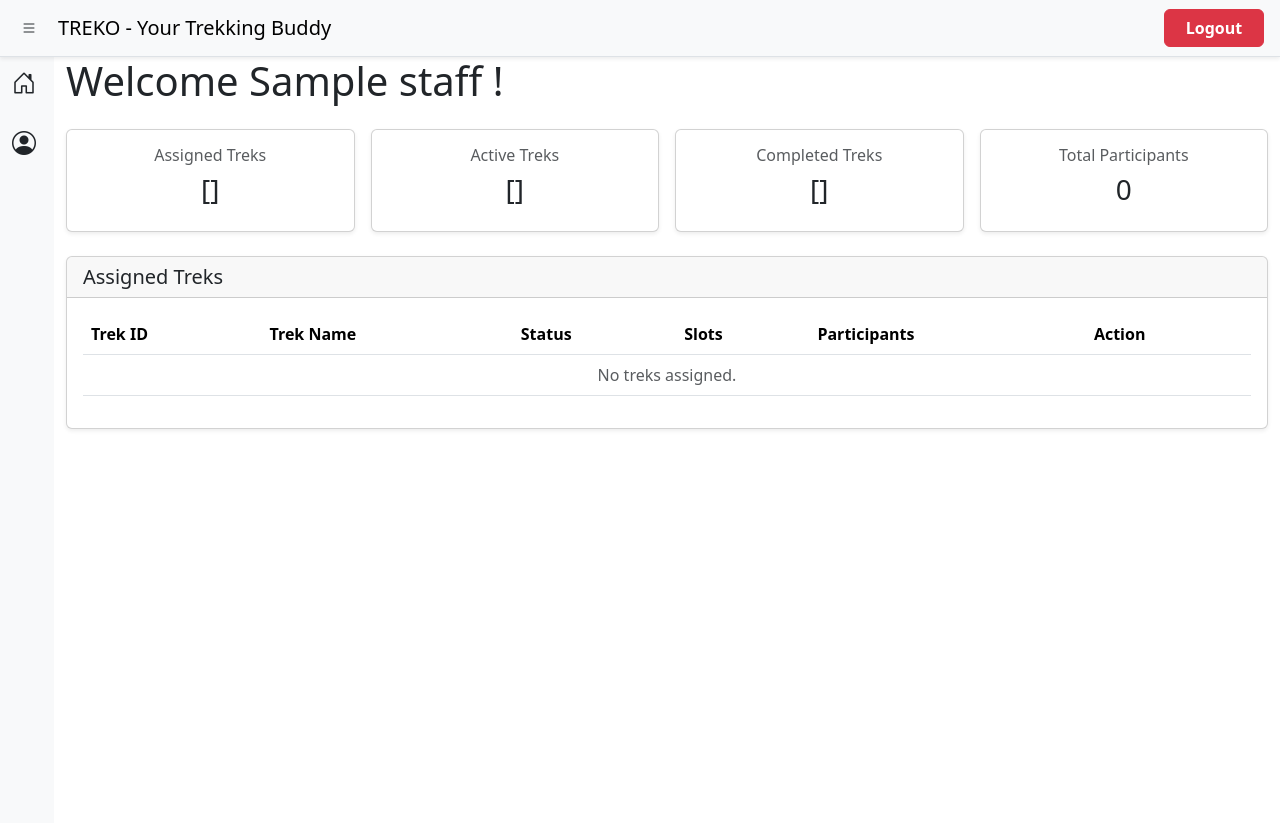
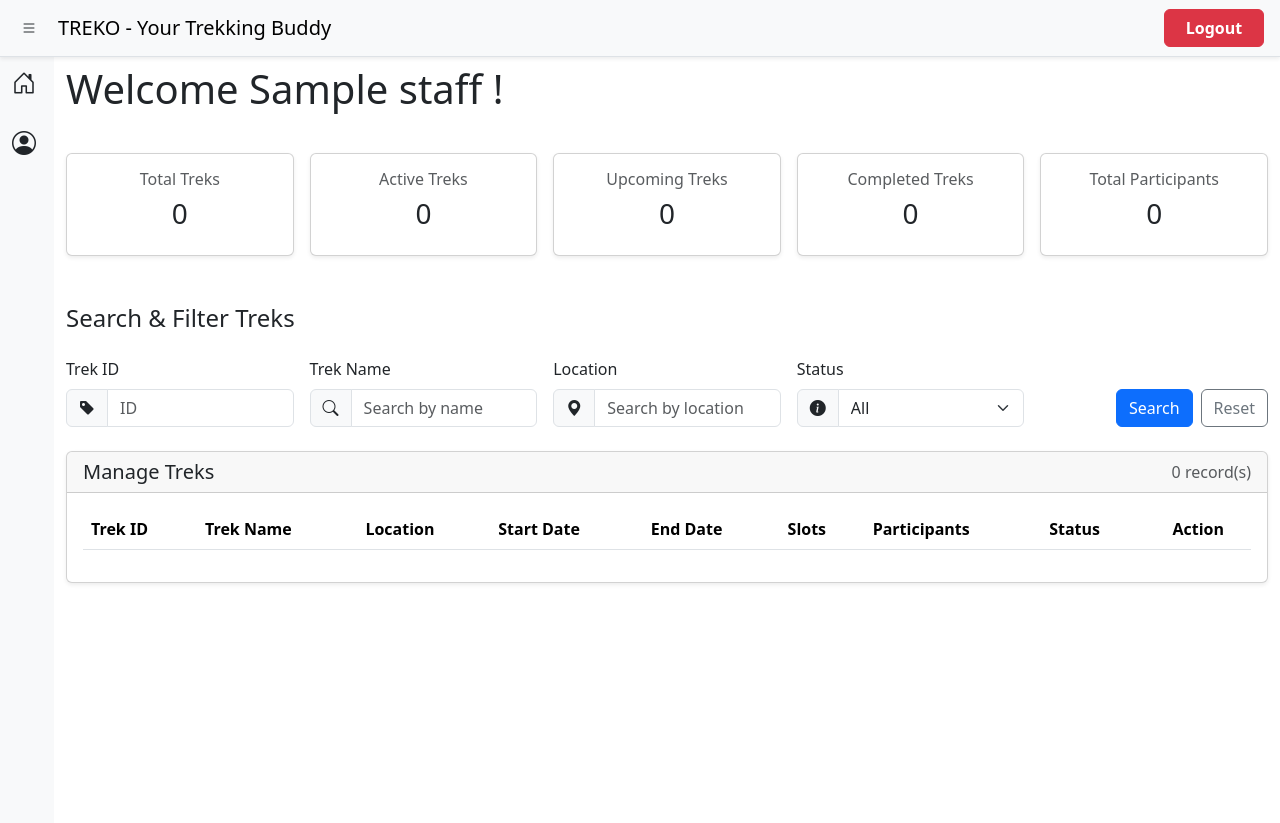
Before and after one commit to vini-cyberpunk/trekking-management-system_23f3002456, a Flask app: page /staff/dashboard in a window 1280 px wide. Shown: the top 823 px of the page. Run offline with Flask 3, Linux system fonts and the light colour scheme; a user stored in the database is signed in; tables that the repository leaves empty hold one stand-in row (values such as "Sample post"); lists and menus that the app fills with data are empty; parts of the project's set-up code (start-up, migrations or seed data) failed here and were passed over.

Commit message:
staff page done

```diff
--- a/app/routes/staff.py
+++ b/app/routes/staff.py
@@ -16,15 +16,18 @@ def dashboard():
 
 	staff = Staff.query.filter_by(login_id=login_id).first()
 
-	assigned_treks = staff.assigned_trek.all()
+	total_treks = staff.assigned_trek.all()
 
 	completed_treks = staff.assigned_trek.filter_by(status="completed").all()
 
-	upcoming_treks = staff.assigned_trek.filter( Trek.start_date > date.today() ).all()
+	upcoming_treks = staff.assigned_trek.filter(
+		Trek.start_date > date.today(),
+		Trek.status != "completed"
+	).all()
 
 	active_treks = staff.assigned_trek.filter(
 		Trek.start_date <= date.today(),
-		Trek.end_date >= date.today()
+		Trek.end_date >= date.today(),
 	).all()
 
 	total_participants = sum(
@@ -32,14 +35,53 @@ def dashboard():
 		for trek in staff.assigned_trek.all()
 	)
 
+	trek_id = request.args.get('trek_id', type=int)
+	trek_name = request.args.get('trek_name', '').strip()
+	trek_location = request.args.get('trek_location', '').strip()
+	status = request.args.get('status')
+
+	current_filter = request.args.get('filter', '')
+
+	if current_filter == "total":
+		treks = total_treks
+
+	elif current_filter == "active":
+		treks = active_treks
+
+	elif current_filter == "upcoming":
+		treks = upcoming_treks
+
+	elif current_filter == "completed":
+		treks = completed_treks
+
+	else:
+
+		query = staff.assigned_trek
+
+		if trek_id:
+			query = query.filter_by(trek_id=trek_id)
+
+		if trek_name:
+			query = query.filter(Trek.trek_name.ilike(f"%{trek_name}%"))
+
+		if trek_location:
+			query = query.filter(Trek.location.ilike(f"%{trek_location}%"))
+
+		if status:
+			query = query.filter_by(status=status)
+
+		treks = query.all()
+
 	return render_template(
 		'staff/dashboard.html',
 		staff = staff,
-		assigned_treks = assigned_treks,
+		total_treks = total_treks,
 		completed_treks = completed_treks,
 		upcoming_treks = upcoming_treks,
 		active_treks = active_treks,
-		total_participants = total_participants
+		total_participants = total_participants,
+
+		treks = treks
 	)
 
 
@@ -98,15 +140,24 @@ def participants(trek_id):
 	)
 
 
-@staff.route('/profile', methods=["GET"])
+@staff.route('/profile', methods=["GET", "POST"])
 @login_required
 def profile():
 
 	login_id = current_user.login_id
 
-	from app.models import Staff
+	staff = Staff.query.filter_by(login_id=login_id).first()
 
-	staff = Staff.query.filter_by(login_id=login_id).first()
+	if request.method=="POST":
+		staff_name = request.form.get('staff_name', '').strip()
+		staff_contact = request.form.get('staff_contact', '').strip()
+
+		staff.staff_name = staff_name
+		staff.staff_contact = staff_contact
+
+		db.session.commit()
+
+		return redirect(url_for('staff.profile'))
 
 	return render_template(
 		'staff/profile.html',
--- a/app/templates/staff/dashboard.html
+++ b/app/templates/staff/dashboard.html
@@ -8,29 +8,35 @@ Dashboard
 {% block main_content %}
 
 
-<h1 class="text-left"> Welcome {{ staff.staff_name }} ! </h1>
+<h1 class="text-left mt-2"> Welcome {{ staff.staff_name }} ! </h1>
 
 
-<div class="row g-3 mt-2">
+<div class="row row-cols-lg-5 row-cols-md-3 row-cols-2 g-3 d-flex justify-content-center mt-4">
 
-    <div class="col-md-3">
+	<div class="col">
+
+		<a class="text-decoration-none text-reset" href="?filter=total">
 
 		    <div class="card shadow-sm">
 
 		        <div class="card-body d-flex flex-column align-items-center">
 
-                <h6 class="text-muted"> Assigned Treks </h6>
+		            <h6 class="text-muted"> Total Treks </h6>
 
-                <h3> {{ assigned_treks }} </h3>
+		            <h3>{{ total_treks|length }}</h3>
 
 		        </div>
 
 		    </div>
 
+		</a>
+
     </div>
 
 
-    <div class="col-md-3">
+    <div class="col">
+
+    	<a class="text-decoration-none text-reset" href="?filter=active">
 
 		    <div class="card shadow-sm">
 
@@ -38,16 +44,39 @@ Dashboard
 
 		            <h6 class="text-muted"> Active Treks </h6>
 
-                <h3> {{ active_treks }} </h3>
+		            <h3>{{ active_treks|length }}</h3>
 
 		        </div>
 
 		    </div>
 
+		</a>
+
     </div>
 
+	<div class="col">
 
-    <div class="col-md-3">
+		<a class="text-decoration-none text-reset" href="?filter=upcoming">
+
+		    <div class="card shadow-sm">
+
+		        <div class="card-body d-flex flex-column align-items-center">
+
+		            <h6 class="text-muted"> Upcoming Treks </h6>
+
+		            <h3>{{ upcoming_treks|length }}</h3>
+
+		        </div>
+
+		    </div>
+
+		</a>
+
+    </div>
+
+	<div class="col">
+
+		<a class="text-decoration-none text-reset" href="?filter=completed">
 
 		    <div class="card shadow-sm">
 
@@ -55,16 +84,18 @@ Dashboard
 
 		            <h6 class="text-muted"> Completed Treks </h6>
 
-                <h3> {{ completed_treks }} </h3>
+		            <h3>{{ completed_treks|length }}</h3>
 
 		        </div>
 
 		    </div>
 
+		</a>
+
     </div>
 
 
-    <div class="col-md-3">
+    <div class="col">
 
         <div class="card shadow-sm">
 
@@ -72,7 +103,7 @@ Dashboard
 
                 <h6 class="text-muted"> Total Participants </h6>
 
-                <h3> {{ total_participants }} </h3>
+                <h3>{{ total_participants }}</h3>
 
             </div>
 
@@ -83,248 +114,249 @@ Dashboard
 </div>
 
 
+<h4 class="mt-5"> Search & Filter Treks </h4>
+
+<form method="GET" action="{{ url_for('staff.dashboard') }}">
+
+	<div class="row row-cols-lg-5 row-cols-md-2 row-cols-1 mt-2 g-3 align-items-end">
+
+		<div class="col">
+			<label class="form-label">Trek ID</label>
+
+			<div class="input-group">
+
+				<span class="input-group-text">
+					<i class="bi bi-tag-fill"></i>
+				</span>
+
+				<input
+					type="number"
+					class="form-control"
+					name="trek_id"
+					value="{{ request.args.get('trek_id', '') }}"
+					placeholder="ID">
+
+			</div>
+
+		</div>
+
+		<div class="col">
+			<label class="form-label">Trek Name</label>
+
+			<div class="input-group">
+				<span class="input-group-text">
+					<i class="bi bi-search"></i>
+				</span>
+
+				<input
+					type="text"
+					class="form-control"
+					name="trek_name"
+					value="{{ request.args.get('trek_name', '') }}"
+					placeholder="Search by name">
+			</div>
+		</div>
+
+		<div class="col">
+			<label class="form-label">Location</label>
+
+			<div class="input-group">
+
+				<span class="input-group-text">
+					<i class="bi bi-geo-alt-fill"></i>
+				</span>
+
+				<input
+					type="text"
+					class="form-control"
+					name="trek_location"
+					value="{{ request.args.get('trek_location', '') }}"
+					placeholder="Search by location">
+
+			</div>
+
+		</div>
+
+		<div class="col">
+
+			<label class="form-label">Status</label>
+
+			<div class="input-group">
+
+				<span class="input-group-text">
+					<i class="bi bi-info-circle-fill"></i>
+				</span>
+
+				<select class="form-select" name="status">
+					<option value="" {% if request.args.get('status', '') == '' %} selected {% endif %} >All</option>
+					<option value="pending" {% if request.args.get('status', '') == 'pending' %} selected {% endif %} >Pending</option>
+					<option value="approved" {% if request.args.get('status', '') == 'approved' %} selected {% endif %} >Approved</option>
+					<option value="open" {% if request.args.get('status', '') == 'open' %} selected {% endif %} >Open</option>
+					<option value="closed" {% if request.args.get('status', '') == 'closed' %} selected {% endif %} >Closed</option>
+					<option value="completed" {% if request.args.get('status', '') == 'completed' %} selected {% endif %} >Completed</option>
+				</select>
+
+			</div>
+
+		</div>
+
+		<div class="col ms-auto d-flex gap-2 justify-content-end">
+
+				<button type="submit" class="btn btn-primary">
+					Search
+				</button>
+
+				<a class="btn btn-outline-secondary" href="{{ url_for('staff.dashboard') }}">
+					Reset
+				</a>
+
+		</div>
+
+	</div>
+
+</form>
+
+
 <div class="row mt-4">
 
-
-    <div class="col-12">
-
+    <div class="col">
 
         <div class="card shadow-sm">
 
+            <div class="card-header d-flex">
 
-            <div class="card-header">
+                <h5 class="mb-0"> Manage Treks </h5>
 
-
-                <h5 class="mb-0">
-
-                    Assigned Treks
-
-                </h5>
-
+                <div class="text-muted ms-auto"> {{ treks|length }} record(s) </div>
 
             </div>
 
-
-
-            <div class="card-body">
-
-
-                <div class="table-responsive">
-
+            <div class="card-body table-responsive">
 
                 <table class="table table-hover align-middle">
 
-
                     <thead>
-
 
                         <tr>
 
+							<th scope="col"> Trek ID </th>
 
-                                <th>
+                            <th scope="col"> Trek Name </th>
 
-                                    Trek ID
+                            <th scope="col"> Location </th>
 
-                                </th>
+                            <th scope="col"> Start Date </th>
 
+							<th scope="col"> End Date </th>
 
-                                <th>
+                            <th scope="col"> Slots </th>
 
-                                    Trek Name
+                            <th scope="col"> Participants </th>
 
-                                </th>
+                            <th scope="col"> Status </th>
 
-
-                                <th>
-
-                                    Status
-
-                                </th>
-
-
-                                <th>
-
-                                    Slots
-
-                                </th>
-
-
-                                <th>
-
-                                    Participants
-
-                                </th>
-
-
-                                <th>
-
-                                    Action
-
-                                </th>
-
+                            <th scope="col" class="text-center"> Action </th>
 
                         </tr>
 
-
                     </thead>
-
-
 
                     <tbody>
 
-
-                            {% for trek in assigned_treks %}
-
+                    	{% for trek in treks %}
 
                         <tr>
 
+                        	<td> {{ trek.trek_id }} </td>
+
+                            <td> {{ trek.trek_name }} </td>
+
+                            <td> {{ trek.trek_location }} </td>
+
+                            <td> {{ trek.start_date }} </td>
+
+                            <td> {{ trek.end_date }} </td>
+
+                            <td> {{ trek.available_slots }} </td>
+
+                            <td> {{ trek.bookings.count() }} </td>
 
                             <td>
 
-                                    {{ trek.trek_id }}
-
-                                </td>
-
-
-
-                                <td>
-
-                                    {{ trek.trek_name }}
-
-                                </td>
-
-
-
-                                <td>
-
-
 								<span class="badge
 
-                                    {% if trek.status=='open' %}
+									{% if trek.status == "approved" %}
+
+									text-bg-info
+
+									{% elif trek.status == "open" %}
 
 									text-bg-success
 
-
-                                    {% elif trek.status=='closed' %}
+									{% elif trek.status == "closed" %}
 
 									text-bg-danger
 
+									{% elif trek.status == "started" %}
 
-                                    {% elif trek.status=='completed' %}
+									text-bg-primary
+
+									{% elif trek.status == "completed" %}
 
 									text-bg-secondary
-
-
-                                    {% else %}
-
-                                        text-bg-warning
-
 
 									{% endif %}
 
 								">
 
-
-                                        {{ trek.status.title() }}
-
+									{{ trek.status|title }}
 
 								</span>
 
+                            </td>
+
+                            <td>
+
+		                        <div class="d-flex justify-content-center gap-2">
+
+				                    <form method="GET" action="{{ url_for('staff.manage_trek', trek_id=trek.trek_id) }}">
+
+				                        <button class="btn btn-sm btn-outline-primary">
+				                        	Edit
+				                        </button>
+
+				                        <input type="hidden" name="next" value="{{ url_for('staff.dashboard') }}">
+
+				                    </form>
+
+				                    <form method="GET" action="{{ url_for('staff.participants', trek_id=trek.trek_id) }}">
+
+				                        <button class="btn btn-sm btn-primary">
+				                        	View
+				                        </button>
+
+				                        <input type="hidden" name="next" value="{{ url_for('staff.dashboard') }}">
+
+									</form>
+
+								</div>
 
                             </td>
 
-
-
-                                <td>
-
-                                    {{ trek.available_slots }}
-
-                                </td>
-
-
-
-                                <td>
-
-                                    {{ trek.bookings|length }}
-
-                                </td>
-
-
-
-                                <td>
-
-
-                                    <a
-
-                                        href="{{ url_for('staff.assigned_treks') }}"
-
-                                        class="btn btn-sm btn-outline-primary">
-
-
-                                        Manage
-
-
-                                    </a>
-
-
-                                </td>
-
-
                         </tr>
-
-
-
-                            {% else %}
-
-
-
-                            <tr>
-
-
-                                <td colspan="6"
-
-                                    class="text-center text-muted">
-
-
-                                    No treks assigned.
-
-
-                                </td>
-
-
-                            </tr>
-
-
 
                         {% endfor %}
 
-
-
                     </tbody>
-
-
 
                 </table>
 
-
+            </div>
 
         </div>
 
-
+    </div>
 
 </div>
 
-
-
-        </div>
-
-
-
-    </div>
-
-
-
-</div>
-
-
 {% endblock %}
--- a/app/templates/staff/staff_base.html
+++ b/app/templates/staff/staff_base.html
@@ -22,7 +22,7 @@
 
 	<nav class="navbar border-bottom shadow-sm bg-body-tertiary d-flex justify-content-start">
 
-			<button id="sidebar" class="btn d-none d-md-block ms-2">
+			<button id="sidebar" class="btn d-none d-lg-block ms-2">
 
 				<i class="bi bi-list"></i>
 
@@ -33,15 +33,15 @@
 				<span class="d-none d-lg-inline"> - Your Trekking Buddy</span>
 			</a>
 
-			<div class="ms-auto me-3 d-none d-md-block">
+			<div class="ms-auto me-3 d-none d-lg-block">
 				<a class="btn btn-danger auth-btn" href="{{url_for('auth.logout')}}">Logout</a>
 			</div>
 
-			<button class="btn ms-auto d-md-none" data-bs-toggle="offcanvas" data-bs-target="#mobile-sidebar">
+			<button class="btn ms-auto d-lg-none" data-bs-toggle="offcanvas" data-bs-target="#mobile-sidebar">
 				<i class="bi bi-list"></i>
 			</button>
 
-			<div id="mobile-sidebar" class="offcanvas offcanvas-end d-md-none">
+			<div id="mobile-sidebar" class="offcanvas offcanvas-end d-lg-none">
 
 				<div class="offcanvas-header">
 
@@ -77,7 +77,7 @@
 	<div class="container-fluid">
 		<div class="row">
 
-			<div class="col-auto min-vh-100 bg-light d-none d-md-block">
+			<div class="col-auto min-vh-100 bg-light d-none d-lg-block">
 				<div id="sidebar" class="staff-sidebar">
 
 					<div class="d-flex flex-column gap-4 mt-2">
```
Lines whose indentation alone changed are shown as unchanged.
